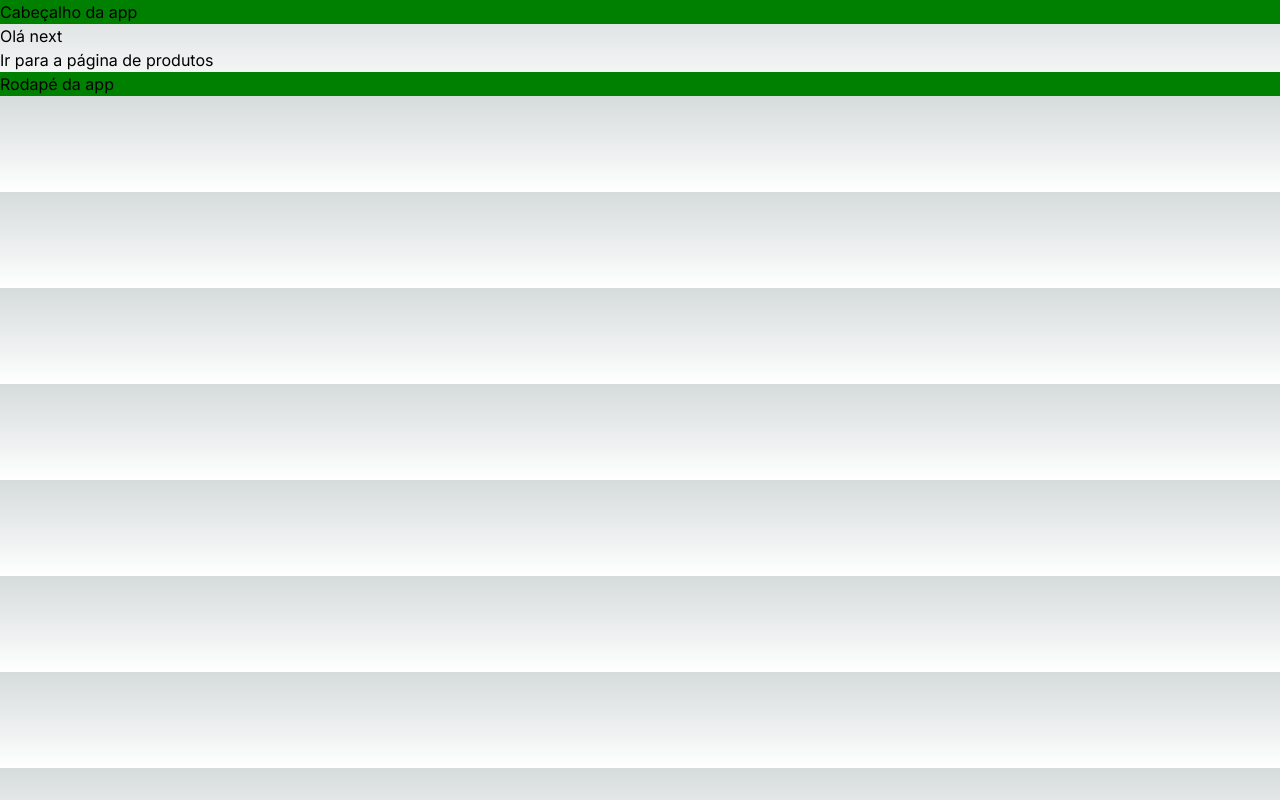
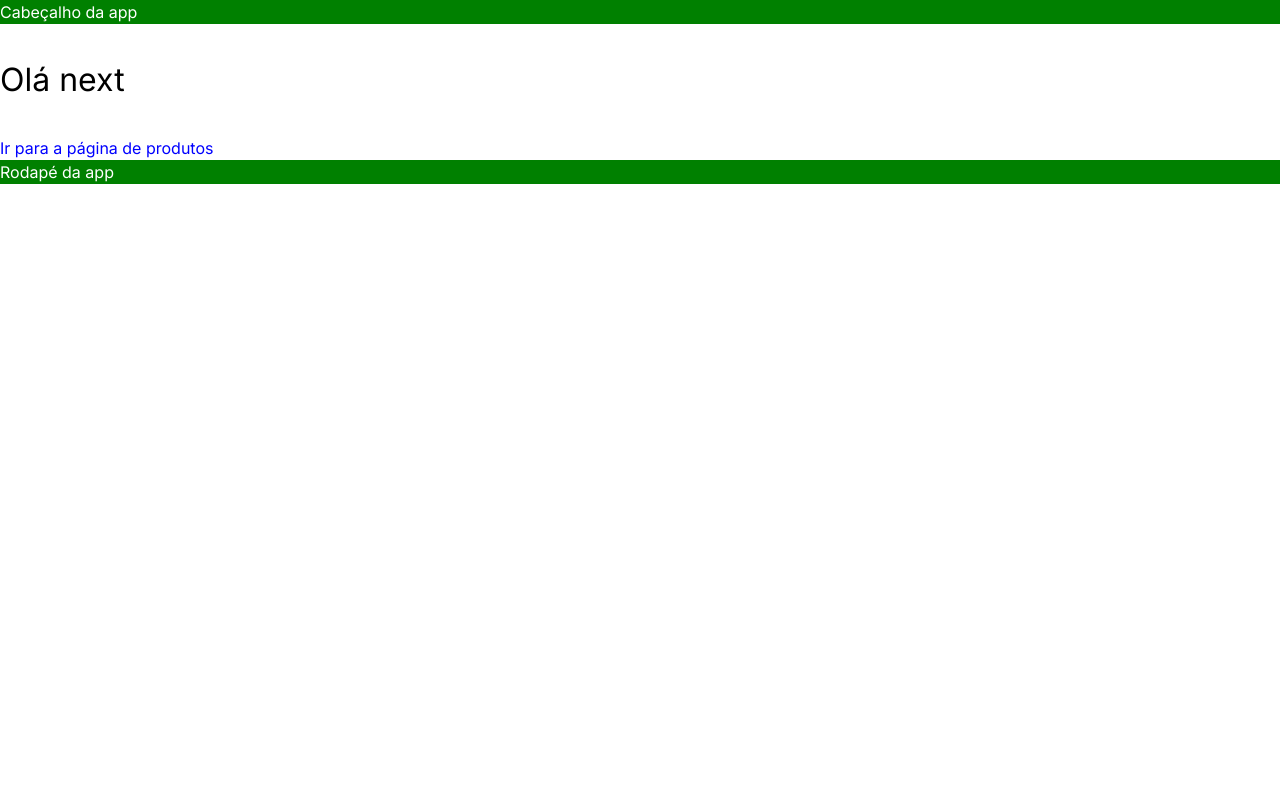
Before and after one commit to alanprot7/tuto-nxt, a Next.js app: page / in a window 1280 px wide. Built offline with nearby package versions, Linux system fonts and the light colour scheme.

Commit message:
Ajustando cores para ficar malhor o estudo

```diff
--- a/src/app/(users)/template.tsx
+++ b/src/app/(users)/template.tsx
@@ -16,7 +16,7 @@ export default function UsersLayout({children}: {children : React.ReactNode}){
     return(
         <div>
             <div>
-                <input style={{backgroundColor: "black"}} type="text" value={value} onChange={(e) => setValue(e.target.value)}/>
+                <input type="text" value={value} onChange={(e) => setValue(e.target.value)}/>
             </div>
             {navLinks.map((link) => {
                 const isActive = pathName.startsWith(link.href)
--- a/src/app/globals.css
+++ b/src/app/globals.css
@@ -18,16 +18,26 @@
 
 body {
   color: rgb(var(--foreground-rgb));
-  background: linear-gradient(
-      to bottom,
-      transparent,
-      rgb(var(--background-end-rgb))
-    )
-    rgb(var(--background-start-rgb));
+  background-color: #ffffff; /* Cor branca */
 }
+
 
 @layer utilities {
   .text-balance {
     text-wrap: balance;
   }
 }
+
+h1 {
+  font-size: 2em; /* 2 vezes maior que o tamanho padrão */
+  margin-top: 1em; /* Adiciona uma linha acima do h1 */
+  margin-bottom: 1em; /* Adiciona uma linha abaixo do h1 */
+}
+
+* {
+  color: black; /* Define a cor da fonte como preta */
+}
+
+a {
+  color: blue; /* Define a cor da fonte como preta */
+}
--- a/src/app/layout.tsx
+++ b/src/app/layout.tsx
@@ -21,11 +21,13 @@ export default function RootLayout({
     <html lang="en">
       <body className={inter.className}>
         <header style={{
-          backgroundColor: "green"
+          backgroundColor: "green",
+          color: 'white'
         }}>Cabeçalho da app</header>
         {children}
         <footer style={{
-          backgroundColor: "green"
+          backgroundColor: "green",
+          color: 'white'
         }}>Rodapé da app</footer>
       </body>
     </html>
--- a/src/app/products/[productId]/layout.tsx
+++ b/src/app/products/[productId]/layout.tsx
@@ -2,7 +2,8 @@ export default function ProductDetailsLayout({children} : {children : React.Reac
     return (
         <>
             <p style={{
-                backgroundColor: 'blue'
+                backgroundColor: 'blue',
+                color: 'white'
             }}>Especificações</p>
             {children}
         </>
```
